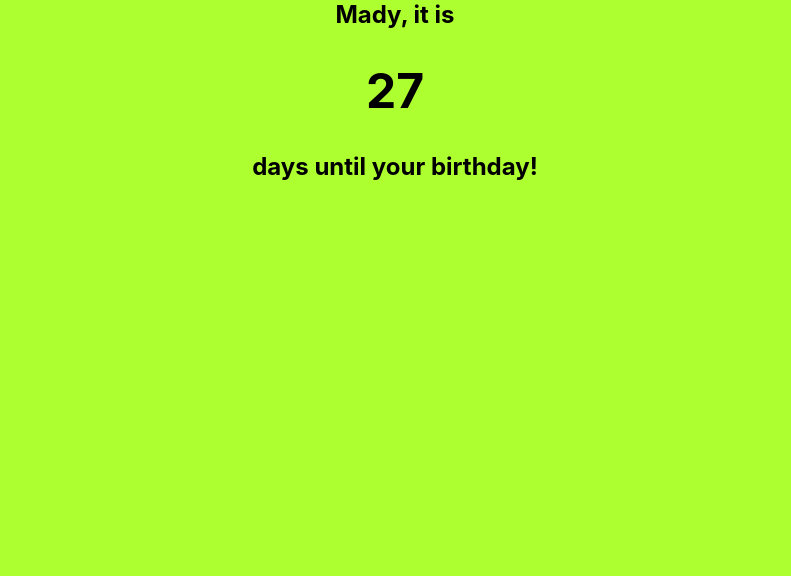
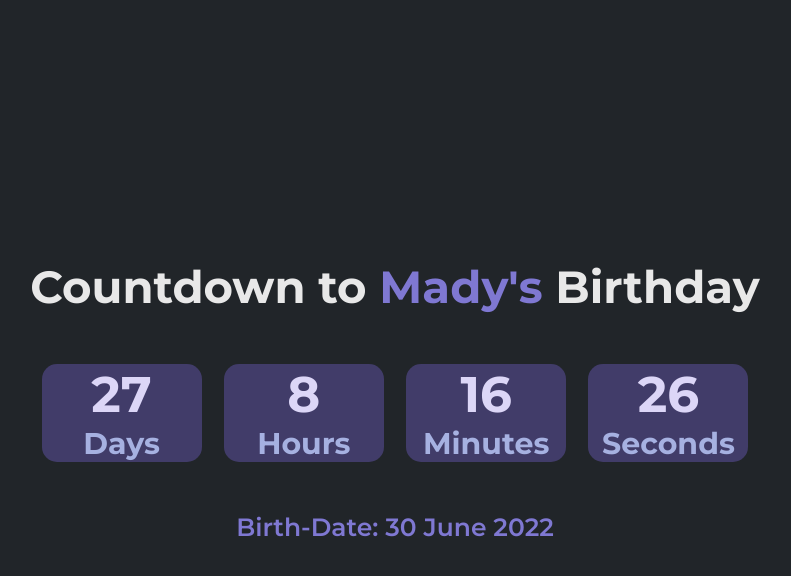
Before and after one commit to whit3hat/BDayTimer, a React (Create React App) app: page / in a window 1280 px wide. Shown: the top 576 px of the page, without its empty margins (245-1036 px from the left). Built offline with nearby package versions, Linux system fonts and the light colour scheme.

Commit message:
added new route features and setup css for new look/feel of site

```diff
--- a/package.json
+++ b/package.json
@@ -10,6 +10,7 @@
     "react": "^18.1.0",
     "react-bootstrap": "^2.4.0",
     "react-dom": "^18.1.0",
+    "react-router-dom": "^6.3.0",
     "react-scripts": "5.0.1",
     "web-vitals": "^2.1.4"
   },
--- a/src/App.css
+++ b/src/App.css
@@ -1,11 +1,73 @@
-body {
-  background-color: greenyellow;
+@import url("https://fonts.googleapis.com/css2?family=Montserrat:ital,wght@0,100;0,200;0,300;0,400;0,500;0,600;0,700;0,800;1,100;1,200&display=swap");
+
+/* VARIABLES */
+:root {
+  --main-bg-color-dark: #212529;
+  --main-text-color-dark: #e8e8e8;
 }
 
-h2 {
+* {
+  box-sizing: border-box;
+  margin: 0;
+  padding: 0;
+}
+body {
+  background-color: #1d1d1d;
+  font-family: "Montserrat", sans-serif;
+  background-color: var(--main-bg-color-dark);
+  color: var(--main-text-color-dark);
+}
+.page {
+  width: 100%;
+  height: 100vh;
+  display: flex;
+  flex-direction: column;
+  justify-content: center;
+  align-items: center;
   text-align: center;
 }
-
+.heading {
+  font-size: 45px;
+}
+.highlight {
+  color: #7f78d2;
+}
+.countdown-wrapper {
+  max-width: 800px;
+  display: flex;
+  flex-direction: row;
+  flex-wrap: wrap;
+  justify-content: space-around;
+  margin: 40px 0;
+}
+.countdown-box {
+  background-color: #413c69;
+  font-size: 50px;
+  font-weight: 700;
+  color: #dcd6f7;
+  border-radius: 15px;
+  width: 160px;
+  margin: 10px;
+  display: flex;
+  flex-direction: column;
+  justify-content: center;
+  align-items: center;
+  text-align: center;
+}
+.legend {
+  font-size: 30px;
+  color: #a6b1e1;
+}
+.wish-message {
+  font-size: 25px;
+  font-weight: 600;
+  color: #7f78d2;
+}
+.birthdate {
+  font-size: 25px;
+  font-weight: 600;
+  color: #7f78d2;
+}
 .App {
   text-align: center;
   font-size: 300px;
--- a/src/App.js
+++ b/src/App.js
@@ -1,46 +1,22 @@
 import React from "react";
-import Container from "react-bootstrap/Container";
-import Col from "react-bootstrap/Col";
-import Row from "react-bootstrap/Row";
 import "./App.css";
-
-import CountDownTimer from "./CountDownTimer";
-import calculateDaysUntilBirthday from "./calculateDays";
+import Birthday from "./Birthday";
+import ReactDOM from "react-dom";
+import { Routes, Route } from "react-router-dom";
+import RouterBirthday from "./RouterBirthday";
 
 function App() {
-  const calculateDaysUntilBirthday = () => {
-    let today = new Date();
-    let year = today.getFullYear();
-    let birthday = new Date(year, 5, 30);
-    const difference = birthday - today;
-
-    let timeLeft = {
-      days: Math.floor(difference / (1000 * 60 * 60 * 24)),
-    };
-
-    return timeLeft.days;
-  };
-
-  const hoursMinSecs = {
-    hours: 600,
-    minutes: 13,
-    seconds: 30,
-  };
-
   return (
-    <Container fluid>
-      <Row className="justify-content-md-center">
-        <Col>
-          <h2>
-            Mady, it is
-            <h1>{calculateDaysUntilBirthday()}</h1>
-            {calculateDaysUntilBirthday() > 1 ? "days" : "day"} until your
-            birthday!
-          </h2>
-          {/* <CountDownTimer hoursMinSecs={hoursMinSecs} /> */}
-        </Col>
-      </Row>
-    </Container>
+    <div className="App">
+      <Routes>
+        <Route path="/" element={<Birthday />} />
+        <Route
+          path="/birthday/:name?/:day?/:month?"
+          element={<RouterBirthday />}
+        />
+      </Routes>
+    </div>
   );
 }
+
 export default App;
--- a/src/Birthday.jsx
+++ b/src/Birthday.jsx
@@ -1,2 +1,115 @@
 import React, { useState, useEffect } from "react";
 import Countdown from "./Countdown";
+
+const Birthday = ({ name, day, month }) => {
+  //useState Hooks
+  const [state, setState] = useState({
+    seconds: 0,
+    hours: 0,
+    minutes: 0,
+    days: 0,
+    isItBday: false,
+  });
+
+  if (name === undefined || day === undefined || month === undefined) {
+    name = "Mady"; // Name of the Person
+    month = 6; // Month of the Bday
+    day = 30; // Day of the Bday
+  }
+
+  // get current time
+  const currentTime = new Date();
+  // get current year
+  const currentYear = currentTime.getFullYear();
+
+  // Getting the Bday in Data Object
+  // Subtract 1 from the month, numbers start at 0 in Data Object
+  // Bday boolean
+  const isItBday =
+    currentTime.getDate() === day && currentTime.getMonth() === month - 1;
+
+  useEffect(() => {
+    setInterval(() => {
+      const countdown = () => {
+        // Getting the current date
+        const dateAtm = new Date();
+
+        // if Bday has passed, set counter for next year
+        let birthdayDay = new Date(currentYear, month - 1, day);
+        if (dateAtm > birthdayDay) {
+          birthdayDay = new Date(currentYear + 1, month - 1, day);
+        } else if (dateAtm.getFullYear() === birthdayDay.getFullYear() + 1) {
+          birthdayDay = new Date(currentYear, month - 1, day);
+        }
+
+        // Getting current Time
+        const currentTime = dateAtm.getTime();
+        // Getting Bday time
+        const birthdayTime = birthdayDay.getTime();
+
+        // Time remaining for the Bday
+        const timeRemaining = birthdayTime - currentTime;
+
+        let seconds = Math.floor(timeRemaining / 1000);
+        let minutes = Math.floor(seconds / 60);
+        let hours = Math.floor(minutes / 60);
+        let days = Math.floor(hours / 24);
+
+        seconds %= 60;
+        minutes %= 60;
+        hours %= 24;
+
+        // Setting States
+        setState((prevState) => ({
+          ...prevState,
+          seconds,
+          minutes,
+          hours,
+          days,
+          isItBday,
+        }));
+        console.log(`${days}:${hours}:${minutes}:${seconds}, ${isItBday}`);
+      };
+      if (!isItBday) {
+        countdown();
+      } else {
+        setState((prevState) => ({
+          ...prevState,
+          isItBday: true,
+        }));
+      }
+    }, 1000);
+  }, [currentYear, day, isItBday, month]);
+
+  let birth = new Date(currentYear, month - 1, day);
+  const monthNames = [
+    "January",
+    "February",
+    "March",
+    "April",
+    "May",
+    "June",
+    "July",
+    "August",
+    "September",
+    "October",
+    "November",
+    "December",
+  ];
+  let monthBday = monthNames[birth.getMonth()];
+
+  return (
+    <div className="page">
+      <Countdown countdownData={state} name={name} />
+      {!isItBday && (
+        <>
+          <div className="birthdate">
+            Birth-Date: {day} {monthBday} {currentYear}
+          </div>
+        </>
+      )}
+    </div>
+  );
+};
+
+export default Birthday;
--- a/src/Countdown.jsx
+++ b/src/Countdown.jsx
@@ -1,10 +1,36 @@
-import React from 'react';
-import Wish from './Wish';
+import React from "react";
+import Wish from "./Wish";
 
 const Countdown = ({ countdownData, name }) => {
-    if (!countdownData.isItBday) {
-        return (
+  if (!countdownData.isItBday) {
+    return (
+      <div>
+        <h1 className="heading">
+          Countdown to <span className="highlight">{name}'s</span> Birthday
+        </h1>
+        <div className="countdown-wrapper">
+          <div className="countdown-box">
+            {countdownData.days}
+            <span className="legend">Days</span>
+          </div>
+          <div className="countdown-box">
+            {countdownData.hours}
+            <span className="legend">Hours</span>
+          </div>
+          <div className="countdown-box">
+            {countdownData.minutes}
+            <span className="legend">Minutes</span>
+          </div>
+          <div className="countdown-box">
+            {countdownData.seconds}
+            <span className="legend">Seconds</span>
+          </div>
+        </div>
+      </div>
+    );
+  } else {
+    return <wish name={name} />;
+  }
+};
 
-        )
-    }
-}
+export default Countdown;
--- /dev/null
+++ b/src/RouterBirthday.jsx
@@ -0,0 +1,14 @@
+import React from "react";
+import Birthday from "./Birthday";
+
+const RouterBirthday = (props) => {
+  const { params } = props.match;
+  const { name, day, month } = params;
+  return (
+    <>
+      <Birthday name={name} month={month} day={day} />
+    </>
+  );
+};
+
+export default RouterBirthday;
--- a/src/index.js
+++ b/src/index.js
@@ -1,11 +1,14 @@
 import React from "react";
-import ReactDOM from "react-dom/client";
+import ReactDOM from "react-dom";
 import "./index.css";
 import App from "./App";
+import { BrowserRouter } from "react-router-dom";
 
-const root = ReactDOM.createRoot(document.getElementById("root"));
-root.render(
+ReactDOM.render(
   <React.StrictMode>
-    <App />
-  </React.StrictMode>
+    <BrowserRouter>
+      <App />
+    </BrowserRouter>
+  </React.StrictMode>,
+  document.getElementById("root")
 );
```
Also changed, not shown: src/Generate.jsx (added, +10 -0 lines), 2 other files (tests, documents, lock files or other folders).
